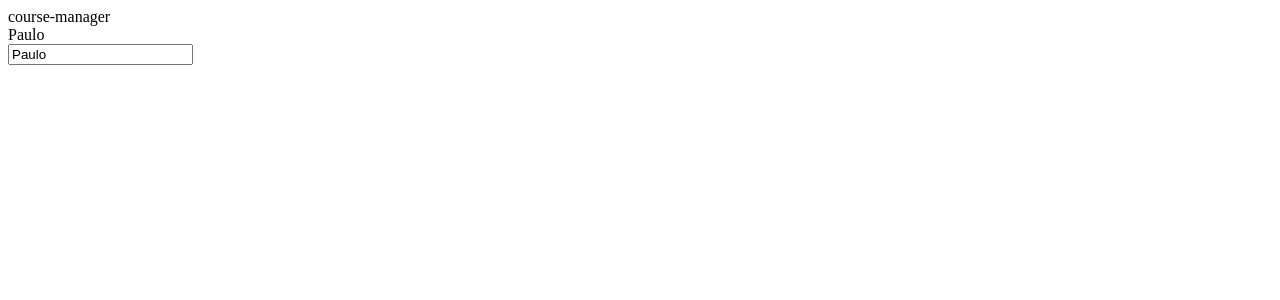
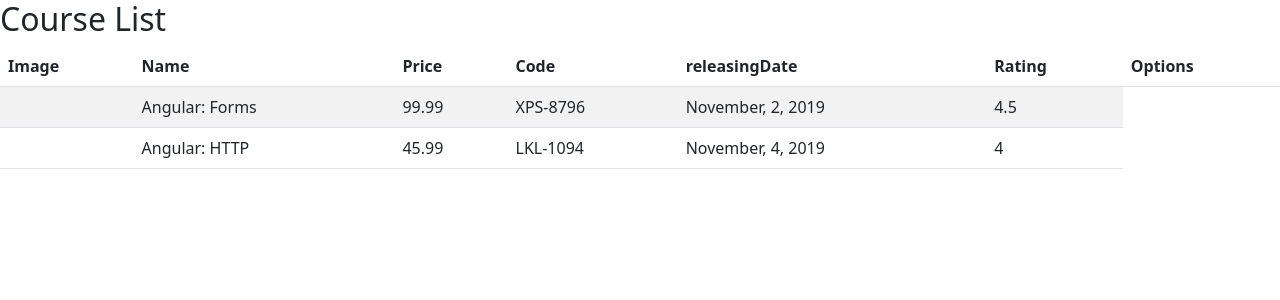
Before and after one commit to paulo-aguiar/course-manager, an Angular app: page / in a window 1280 px wide. Shown: the top 300 px of the page. Built offline with nearby package versions, Linux system fonts and the light colour scheme.

Commit message:
criando componentes e iniciando a construção do projeto

```diff
--- a/package.json
+++ b/package.json
@@ -18,6 +18,7 @@
     "@angular/platform-browser": "^14.1.0",
     "@angular/platform-browser-dynamic": "^14.1.0",
     "@angular/router": "^14.1.0",
+    "bootstrap": "^5.2.0",
     "rxjs": "~7.5.0",
     "tslib": "^2.3.0",
     "zone.js": "~0.11.4"
--- a/src/app/app.component.html
+++ b/src/app/app.component.html
@@ -1,9 +1,3 @@
-{{ title }}
-
-<br>
-
-{{ name }}
-
-<br>
-
-<input [(ngModel)]='name' name='name'>
+<div class="containner">
+  <app-course-list></app-course-list>
+</div>
--- a/src/app/app.module.ts
+++ b/src/app/app.module.ts
@@ -3,10 +3,12 @@
 import { FormsModule } from '@angular/forms';
 
 import { AppComponent } from './app.component';
+import { CourseListComponent } from './courses/course-list.component';
 
 @NgModule({
   declarations: [
-    AppComponent
+    AppComponent,
+    CourseListComponent
   ],
   imports: [
     BrowserModule,
--- /dev/null
+++ b/src/app/courses/course-list.component.html
@@ -0,0 +1,26 @@
+<h2> Course List </h2>
+
+<table class="table table-striped">
+  <thead>
+    <tr>
+      <th>Image</th>
+      <th>Name</th>
+      <th>Price</th>
+      <th>Code</th>
+      <th>releasingDate</th>
+      <th>Rating</th>
+      <th>Options</th>
+    </tr>
+  </thead>
+  <tbody>
+    <!--*ngFor -  é usado para iterar sobre alguns elementos-->
+    <tr *ngFor="let course of courses">
+      <td>{{ course.imageUrl }}</td>
+      <td>{{ course.name }}</td>
+      <td>{{ course.price }}</td>
+      <td>{{ course.code }}</td>
+      <td>{{ course.releasingDate }}</td>
+      <td>{{ course.rating }}</td>
+    </tr>
+  </tbody>
+</table>
--- /dev/null
+++ b/src/app/courses/course-list.component.ts
@@ -0,0 +1,37 @@
+import { Component, OnInit } from "@angular/core";
+import { Course } from "./course";
+
+@Component({
+  selector: 'app-course-list',
+  templateUrl: './course-list.component.html'
+})
+export class CourseListComponent implements OnInit {
+
+  courses: Course[] = [];
+
+  ngOnInit(): void {
+    this.courses = [
+      {
+        id: 1,
+        name: 'Angular: Forms',
+        imageUrl: '',
+        price: 99.99,
+        code: 'XPS-8796',
+        duration: 120,
+        rating: 4.5,
+        releasingDate: 'November, 2, 2019'
+      },
+      {
+        id: 2,
+        name: 'Angular: HTTP',
+        imageUrl: '',
+        price: 45.99,
+        code: 'LKL-1094',
+        duration: 80,
+        rating: 4,
+        releasingDate: 'November, 4, 2019'
+      }
+    ]
+  }
+
+}
--- /dev/null
+++ b/src/app/courses/course.ts
@@ -0,0 +1,10 @@
+export class Course {
+  id!: number;
+  name!: string;
+  imageUrl!: string;
+  price!: number;
+  code!: string;
+  duration!: number;
+  rating!: number;
+  releasingDate!: string;
+}
--- a/src/styles.css
+++ b/src/styles.css
@@ -1 +1,2 @@
 /* You can add global styles to this file, and also import other style files */
+@import '~bootstrap/dist/css/bootstrap.min.css'
```
Also changed, not shown: 1 other file (tests, documents, lock files or other folders).
